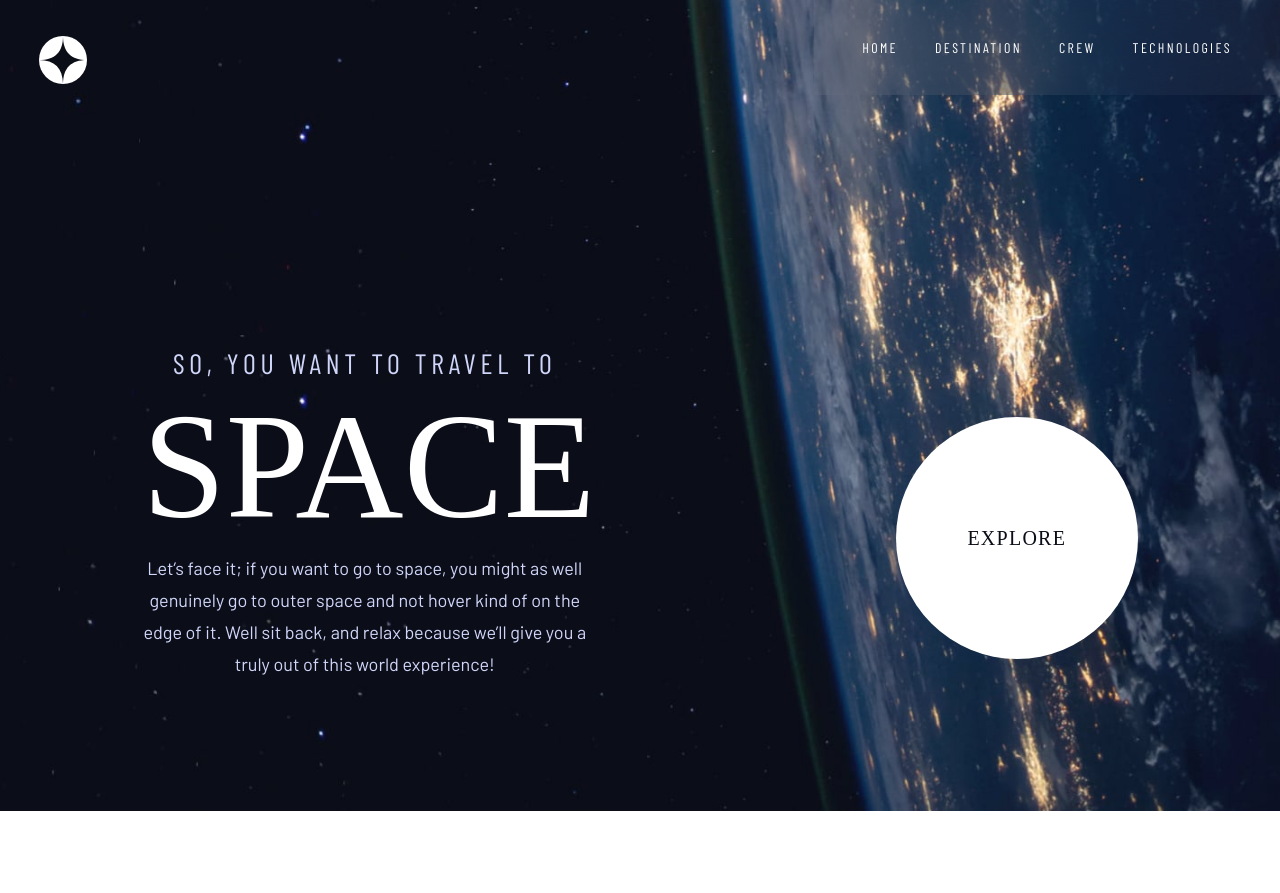
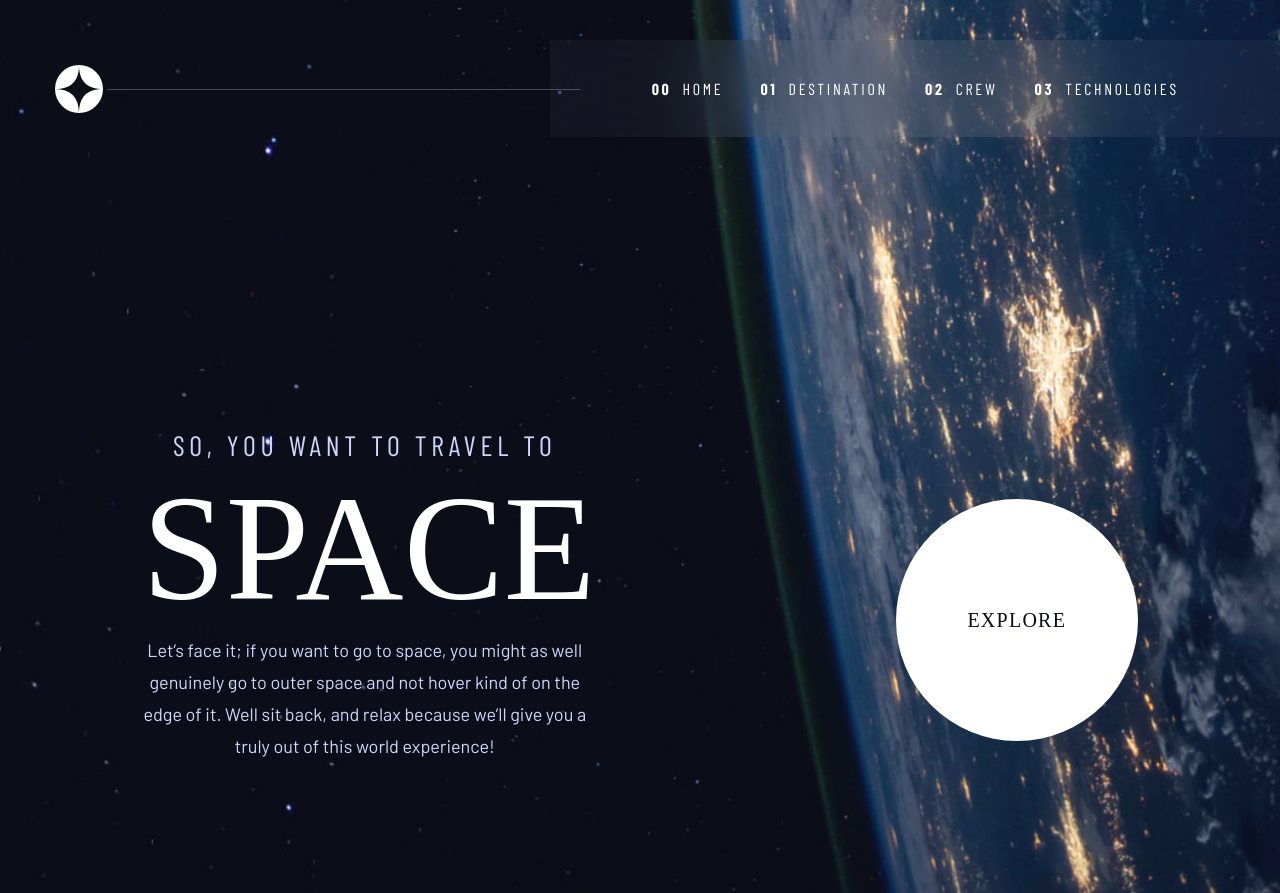
Before and after one commit to ljimshitashvili/space-tourism-website, a React (Vite) app: page / in a window 1280 px wide. Before the commit the page ends 811 px from the top, so only its background shows below. Built offline with nearby package versions, Linux system fonts and the light colour scheme; a web font is replaced by a local one.

Commit message:
Header Responsive

```diff
--- a/src/App.tsx
+++ b/src/App.tsx
@@ -1,9 +1,4 @@
-import {
-  BrowserRouter as Router,
-  Routes,
-  Route,
-  useLocation,
-} from "react-router-dom";
+import { BrowserRouter as Router, Routes, Route } from "react-router-dom";
 import styled from "styled-components";
 
 import GlobalStyle from "./GlobalStyles";
--- a/src/Components/Header/Header.tsx
+++ b/src/Components/Header/Header.tsx
@@ -13,10 +13,19 @@ export default function Header() {
     <Container>
       <img src={Logo} alt="Website Logo" className="logo" />
       <ButtonContainer>
-        <Link to="/">HOME</Link>
-        <Link to="destination">DESTINATION</Link>
-        <Link to="crew">CREW</Link>
-        <Link to="techonolgy">TECHNOLOGIES</Link>
+        <Link to="/">
+          <span>00 </span> HOME
+        </Link>
+        <Link to="destination">
+          <span>01 </span> DESTINATION
+        </Link>
+        <Link to="crew">
+          <span>02 </span> CREW
+        </Link>
+        <Link to="techonolgy">
+          <span>03 </span> TECHNOLOGIES
+        </Link>
+        <hr />
       </ButtonContainer>
       <img
         onClick={() => {
@@ -43,11 +52,20 @@ const Container = styled.div`
     padding: 0;
 
     .logo {
-      margin: 24px 0 0 39px;
+      margin: 24px 0 0 55px;
     }
 
     .burgerIcon {
       display: none;
+    }
+  }
+
+  @media (min-width: 1024px) {
+    gap: 50px;
+    padding: 40px 0;
+
+    .logo {
+      margin: 0 0 0 55px;
     }
   }
 `;
@@ -62,6 +80,10 @@ const ButtonContainer = styled.div`
   background: rgba(255, 255, 255, 0.04);
   backdrop-filter: blur(40.7742px);
 
+  hr {
+    display: none;
+  }
+
   a {
     text-decoration: none;
     font-family: "Barlow Condensed";
@@ -71,9 +93,44 @@ const ButtonContainer = styled.div`
     line-height: 17px;
     letter-spacing: 2.3625px;
     color: #ffffff;
+
+    span {
+      display: none;
+    }
   }
 
   @media (min-width: 768px) {
     display: flex;
   }
+
+  @media (min-width: 1024px) {
+    width: 100%;
+    max-width: 57%;
+    position: relative;
+
+    hr {
+      display: block;
+      width: 473px;
+      height: 1px;
+      background-color: white;
+      opacity: 0.25;
+      position: absolute;
+      left: -443px;
+      top: 50%;
+      border: none;
+    }
+
+    a {
+      display: flex;
+      font-weight: 400;
+      font-size: 16px;
+      line-height: 19px;
+      letter-spacing: 2.7px;
+      gap: 11px;
+      span {
+        font-weight: 700;
+        display: block;
+      }
+    }
+  }
 `;
```
